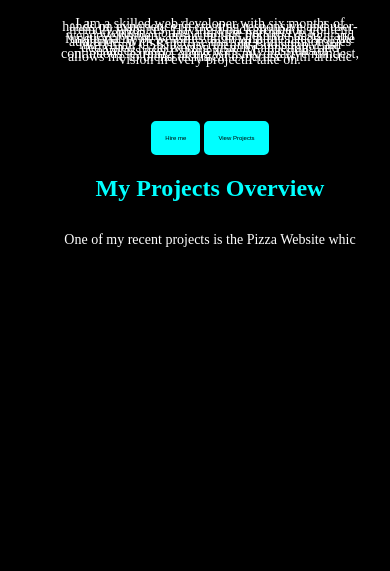
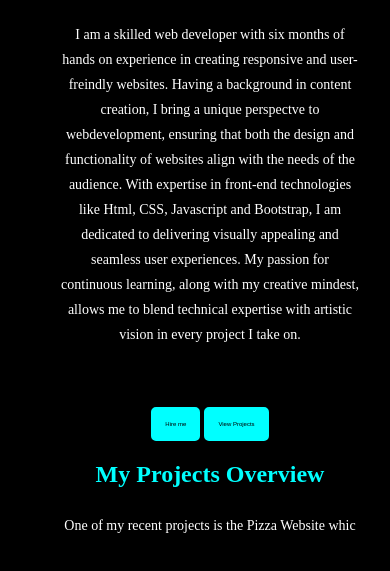
Before and after one commit to Asifcoding229/My-Portfolio, a plain HTML site: page index.html in a window 390 px wide. Shown: the part 407-978 px from the top of the page. Drawn offline with Linux system fonts and the light colour scheme.

Commit message:
Update style.css

```diff
--- a/style.css
+++ b/style.css
@@ -349,7 +349,7 @@ button:nth-child(2):hover{
         padding: 0;
         width: 300px;
         font-size: 8px;
-        line-height: 3px;
+
     }
 }
 
```
